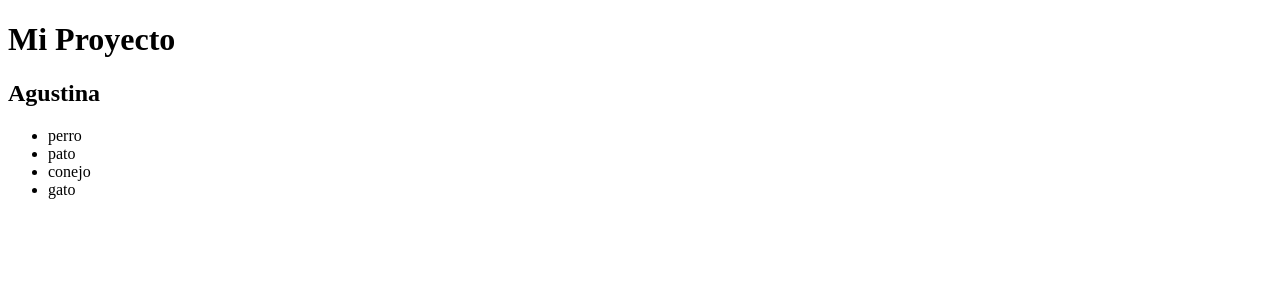
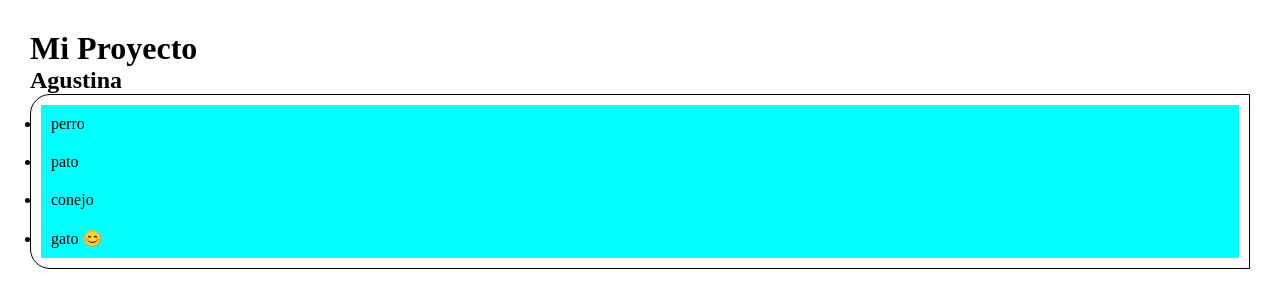
Before and after one commit to perole24/proyecto-web, a plain HTML site: page index.html in a window 1280 px wide. Drawn offline with Linux system fonts and the light colour scheme.

Commit message:
Diseño web

```diff
--- a/index.html
+++ b/index.html
@@ -4,16 +4,20 @@
     <meta charset="UTF-8">
     <meta http-equiv="X-UA-Compatible" content="IE=edge">
     <meta name="viewport" content="width=device-width, initial-scale=1.0">
+    <link rel="stylesheet" href="style.css">
     <title>Document</title>
 </head>
 <body>
     <h1>Mi Proyecto</h1>
     <h2>Agustina</h2>
-    <ul>
-        <li>perro</li>
-        <li>pato</li>
-        <li>conejo</li>
-        <li>gato</li>
-    </ul>
+    <div class="lista">
+
+        <ul>
+            <li>perro</li>
+            <li>pato</li>
+            <li>conejo</li>
+            <li>gato 😊</li>
+        </ul>
+    </div>
 </body>
 </html>
--- a/style.css
+++ b/style.css
@@ -2,3 +2,19 @@
     margin: 0;
     padding: 0;
 }
+
+body{
+    margin: 10px;
+    padding: 20px;
+}
+
+.lista{
+    padding: 10px;
+    border: 1px solid;
+    border-radius: 20px 0px 0px 20px;
+}
+
+.lista li{
+    padding: 10px;
+    background-color: aqua;
+}
```
